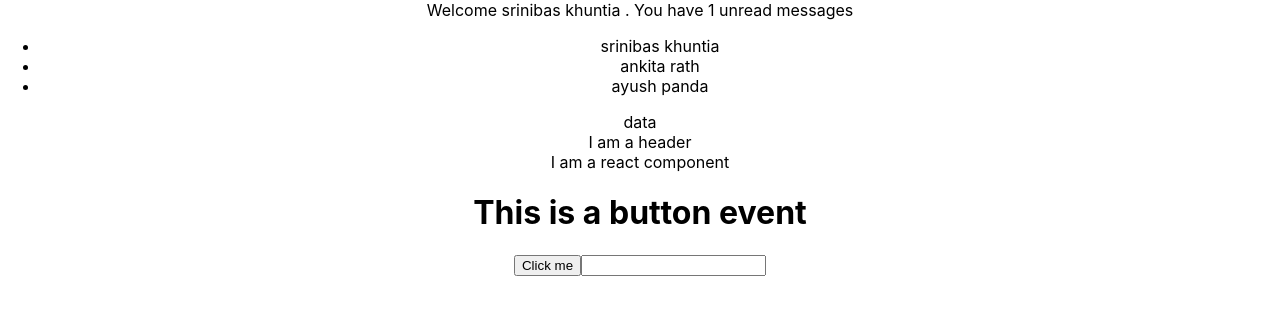
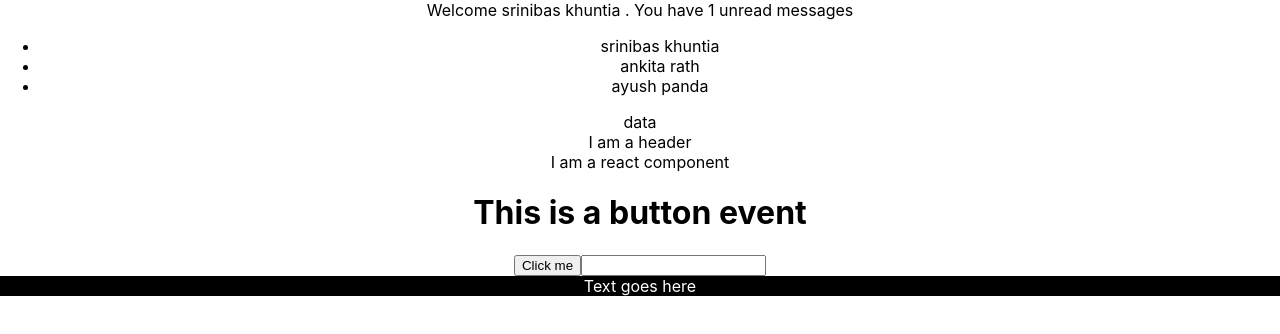
Before and after one commit to srinibas39/typescript, a React (Create React App) app: page / in a window 1280 px wide. Shown: the top 334 px of the page. Built offline with nearby package versions, Linux system fonts and the light colour scheme.

Commit message:
style props

```diff
--- a/src/App.tsx
+++ b/src/App.tsx
@@ -6,6 +6,7 @@ import { Header } from "./components/header";
 import { Input } from "./components/Input";
 import { ReactNode } from "./components/ReactNode";
 import { Status } from "./components/status";
+import { Styles } from "./components/Styles";
 
 const App = () => {
   const nameList = [
@@ -28,6 +29,7 @@ const App = () => {
       </ReactNode>
       <Button handleClick={(e, id) => console.log("clicked", id)} />
       <Input handleChange={(e, text) => console.log(text)} />
+      <Styles styles={{color:"white",backgroundColor:"black"}}/>
     </div>
   );
 };
--- /dev/null
+++ b/src/components/Styles.tsx
@@ -0,0 +1,9 @@
+import React from "react";
+
+type StylesProps = {
+  styles: React.CSSProperties;
+};
+
+export const Styles = ({ styles }:StylesProps) => {
+  return <div style={styles}>Text goes here</div>;
+};
```
